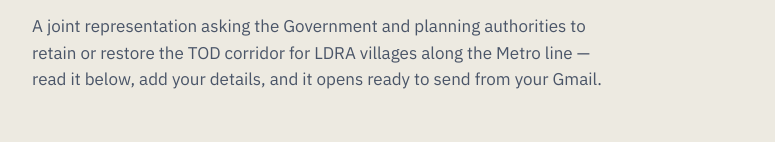
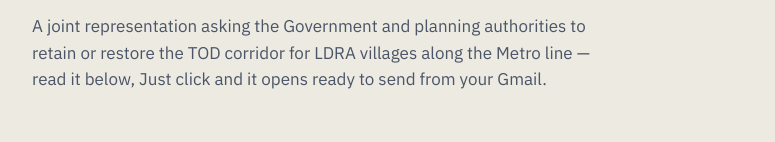
Before and after one commit to harshitarora2212/TOD-Representations, a plain HTML site: page index.html in a window 1280 px wide. Shown: the part 228-370 px from the top of the page, without its empty margins (252-1027 px from the left). Drawn offline with Linux system fonts and the light colour scheme.

Commit message:
Update index.html

```diff
--- a/index.html
+++ b/index.html
@@ -320,7 +320,7 @@
   <header class="hero">
     <div class="eyebrow">LDRA Villages · Metro Corridor · MPD-2047</div>
     <h1>Notified in April.<br>Quietly <em>removed</em> by autumn.</h1>
-    <p class="hero-sub">A joint representation asking the Government and planning authorities to retain or restore the TOD corridor for LDRA villages along the Metro line — read it below, add your details, and it opens ready to send from your Gmail.</p>
+    <p class="hero-sub">A joint representation asking the Government and planning authorities to retain or restore the TOD corridor for LDRA villages along the Metro line — read it below, Just click and it opens ready to send from your Gmail.</p>
 
     <div class="corridor">
       <div class="corridor-track">
```
